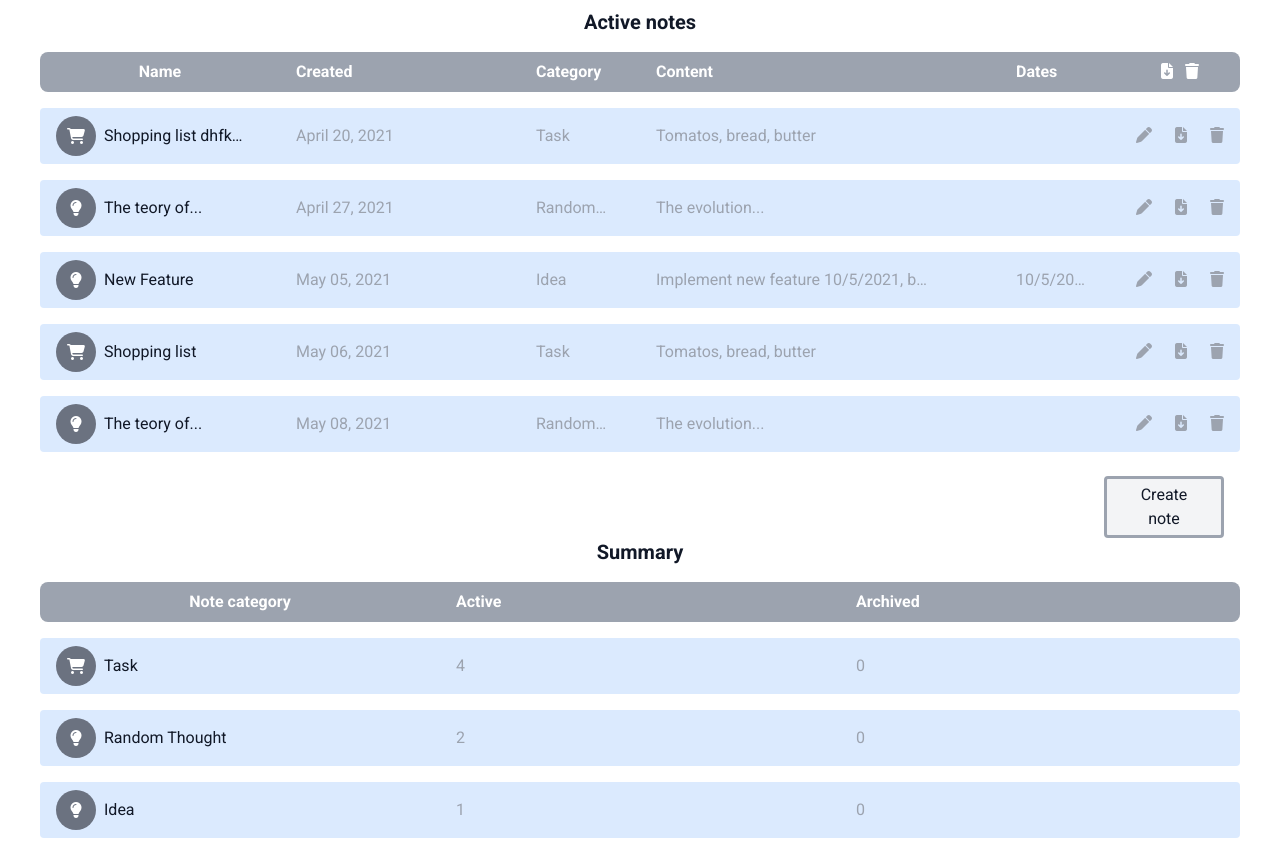
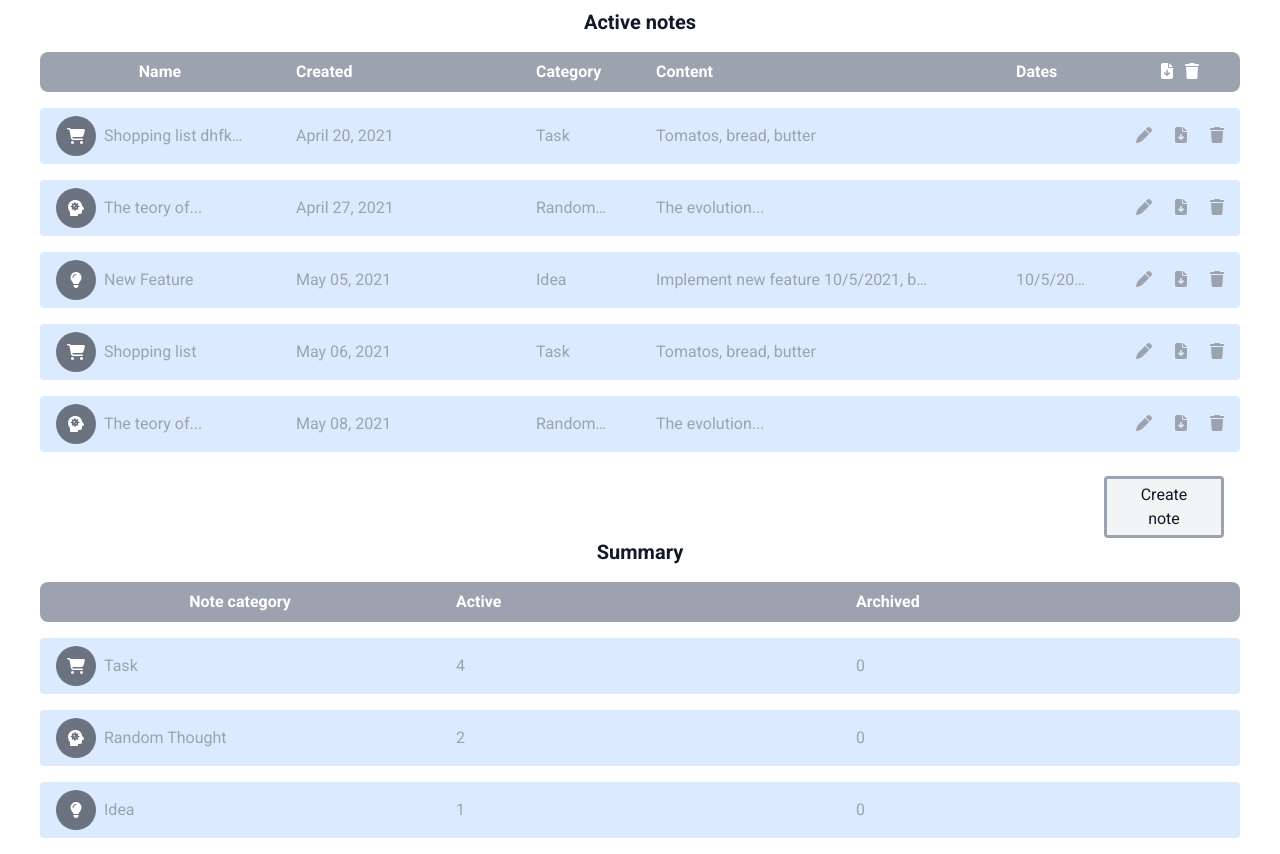
Before and after one commit to aleksander-nikolaenko/notes-vanilla-js, a website built with webpack: page src/index.html in a window 1280 px wide. Built offline with nearby package versions, Linux system fonts and the light colour scheme.

Commit message:
fix function createIconFromCategory

```diff
--- a/src/index.html
+++ b/src/index.html
@@ -41,10 +41,6 @@
     ></script>
   </head>
   <body>
-    <div class="app container pt-2 mx-auto w-full">
-      <!-- <h1 class="text-4xl mb-5 text-center text-gray-500">
-        Webpack + Tailwind Notes App
-      </h1> -->
-    </div>
+    <div class="app container pt-2 mx-auto w-full"></div>
   </body>
 </html>
--- a/src/js/commonElements/createIconFromCategory.js
+++ b/src/js/commonElements/createIconFromCategory.js
@@ -14,6 +14,7 @@ export const createIconFromCategory = (category, categoryList) => {
         class: 'icon fa-solid fa-head-side-virus',
         style: 'color: #ffffff',
       });
+      break;
     case categoryList[2]:
       icon = createElement('i', {
         class: 'icon fa-solid fa-lightbulb',
--- a/src/styles.css
+++ b/src/styles.css
@@ -18,6 +18,7 @@ h3,
 h4,
 p {
   margin: 0;
+  color: #9ca3af;
 }
 
 img {
```
